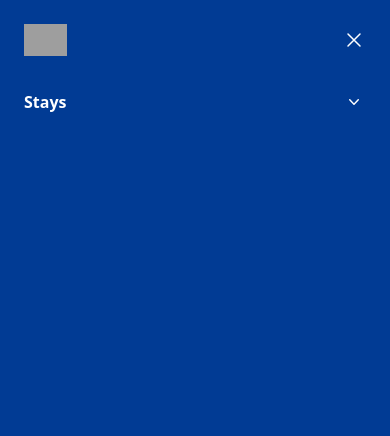
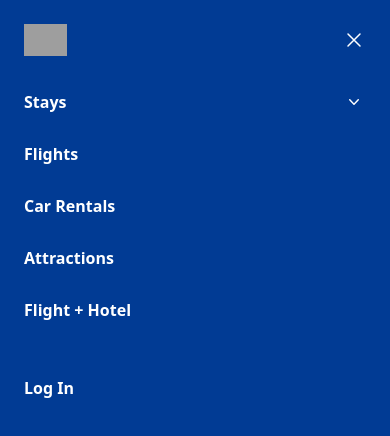
Before and after one commit to packaging03/bookingdotcom-clone, a Next.js app: page / in a window 390 px wide. Both pictures are taken after a click on the button "Open main menu". Shown: the top 436 px of the page. Built offline with nearby package versions, Linux system fonts and the light colour scheme; grey boxes are pictures that could not be loaded.

Commit message:
completed the header component

```diff
--- a/src/components/Header.tsx
+++ b/src/components/Header.tsx
@@ -184,7 +184,6 @@
                 <Disclosure as="div" className="-mx-3">
                   {({ open }) => (
                     <>
-                      {" "}
                       <Disclosure.Button className="flex w-full items-center justify-between rounded-lg py-2 pl-3 pr-3.5 text-base font-semibold leading-7 text-white hover:bg-blue-800">
                         Stays
                         <ChevronDownIcon
@@ -195,9 +194,53 @@
                           aria-hidden="true"
                         />
                       </Disclosure.Button>
+                      <Disclosure.Panel className="mt-2 space-y-2">
+                        {[...products, ...callsToAction].map((item) => (
+                          <Disclosure.Button
+                            key={item.name}
+                            as="a"
+                            href={item.href}
+                            className="block rounded-lg py-2 pl-6 pr-3 text-sm font-semibold leading-7 text-white hover:bg-blue-800"
+                          >
+                            {item.name}
+                          </Disclosure.Button>
+                        ))}
+                      </Disclosure.Panel>
                     </>
                   )}
                 </Disclosure>
+                <a
+                  href="#"
+                  className="-mx-3 block rounded-lg px-3 py-2 text-base font-semibold leading-7 text-white hover:bg-blue-800"
+                >
+                  Flights
+                </a>
+                <a
+                  href="#"
+                  className="-mx-3 block rounded-lg px-3 py-2 text-base font-semibold leading-7 text-white hover:bg-blue-800"
+                >
+                  Car Rentals
+                </a>
+                <a
+                  href="#"
+                  className="-mx-3 block rounded-lg px-3 py-2 text-base font-semibold leading-7 text-white hover:bg-blue-800"
+                >
+                  Attractions
+                </a>
+                <a
+                  href="#"
+                  className="-mx-3 block rounded-lg px-3 py-2 text-base font-semibold leading-7 text-white hover:bg-blue-800"
+                >
+                  Flight + Hotel
+                </a>
+                <div className="py-6">
+                  <a
+                    href="#"
+                    className="-mx-3 block rounded-lg px-3 py-2.5 text-base font-semibold  leading-7 text-white hover:bg-blue-800"
+                  >
+                    Log In
+                  </a>
+                </div>
               </div>
             </div>
           </div>
```
